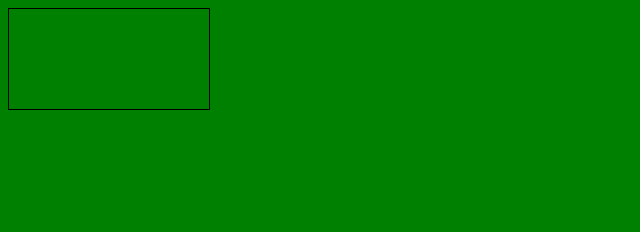
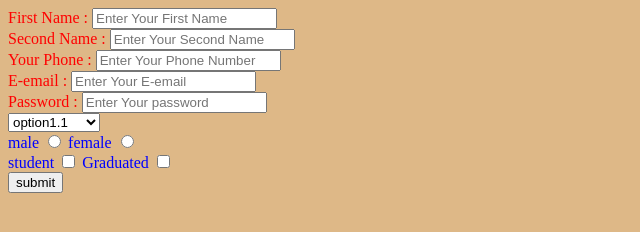
Before and after one commit to Mohamed-Atef2003/2th-project, a plain HTML site: page index.html in a window 1280 px wide. Shown: the whole page, without its empty margins (0-640 px from the left). Drawn offline with Linux system fonts and the light colour scheme.

Commit message:
Add files via upload

```diff
--- a/index.html
+++ b/index.html
@@ -4,18 +4,19 @@
     <meta charset="UTF-8">
     <title>project2</title>
 </head>
-<body bgcolor="green">
-    <canvas id="myCanvas" width="200" height="100" style="border:1px solid #000000;">
+<body bgcolor="burlywood">
+
     <form >
+
         <div>
                     <!--to input first name-->
-                <label for="first"  >First Name :</label>
+            <label for="first" style="color:red ;">First Name :</label>
             <input type="text" id="first" placeholder="Enter Your First Name" required>
         </div>
 
         <div>
                     <!--to input second name-->
-                <label for="sec" >Second Name :</label>
+            <label for="sec" style="color:red ;" >Second Name :</label>
             <input type="text"  id="sec" placeholder="Enter Your Second Name" required >
         </div>
 
@@ -23,7 +24,7 @@
 
        <div>
                 <!--to input Phone Number-->
-                    <label for="phone" >Your Phone :</label>
+                <label for="phone" style="color:red ;" >Your Phone :</label>
                 <input type="number" id="phone" placeholder="Enter Your Phone Number" minlength="10" maxlength="15"  required>
        </div>
 
@@ -32,7 +33,7 @@
 
         <div>
                             <!--to input E-email-->
-                <label for="email" >E-email :</label>
+            <label for="email" style="color:red ;" >E-email :</label>
             <input type="email" id="email" placeholder="Enter Your E-email" required>
         </div>
 
@@ -40,7 +41,7 @@
 
         <div>
                 <!--to input Password-->
-            <label for="password" >Password :</label>
+        <label for="password" style="color:red ;" >Password :</label>
         <input type="password" id="password" placeholder="Enter Your password" required>
         </div>
 
@@ -65,26 +66,22 @@
 
         <div>
                     <!--to choose male-->
-                <label for="male" >male</label>
-                <input type="radio" id="male" value="male">
-            </div>
+            <label for="male" style="color:blue ;" >male</label>
+            <input type="radio" id="male" />
 
-            <div>
                 <!--to choose female-->
-                <label for="fem" >female</label>
-                <input type="radio" id="fem"  value="female">
+            <label for="fem" style="color:blue ;" >female</label>
+            <input type="radio" id="fem"  />
         </div>
 
         <div>
                     <!--to choose student-->
-                <label for="stu" >student</label>
-                <input type="checkbox" id="stu" value="student">
-            </div>
+            <label for="stu" style="color:blue ;" >student</label>
+            <input type="checkbox" id="stu" value="student"/>
 
-            <div>
                 <!--to choose Graduated-->
-                <label for="gre" >Graduated</label>
-                <input type="checkbox" id="gre"  value="Graduated">
+            <label for="gre" style="color:blue ;" >Graduated</label>
+            <input type="checkbox" id="gre"  value="Graduated"/>
         </div>
 
 
@@ -94,8 +91,6 @@
         <button > submit </button>
 
     </form>
-    </canvas>
-
 
 </body>
 </html>
```
Lines whose indentation alone changed are shown as unchanged.
